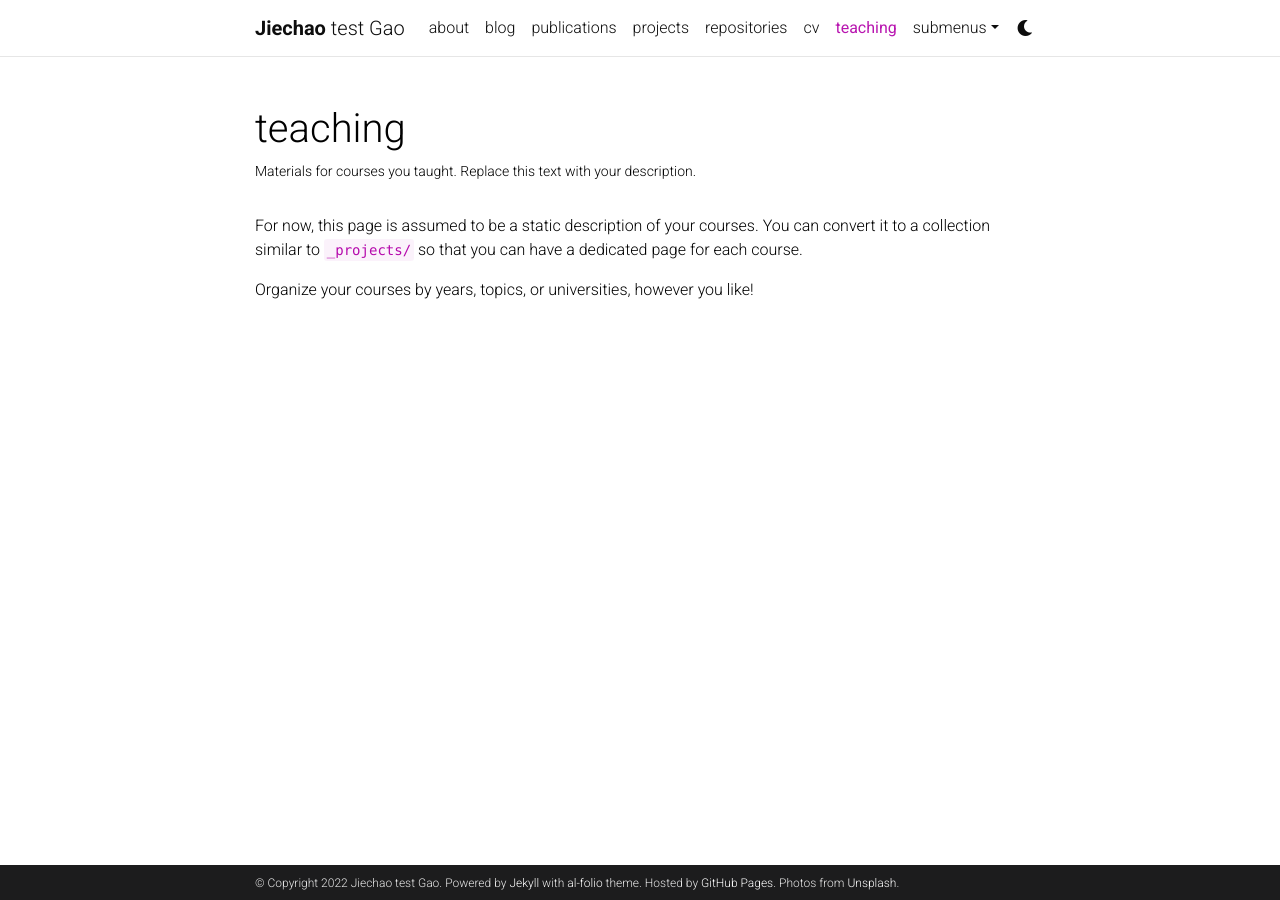
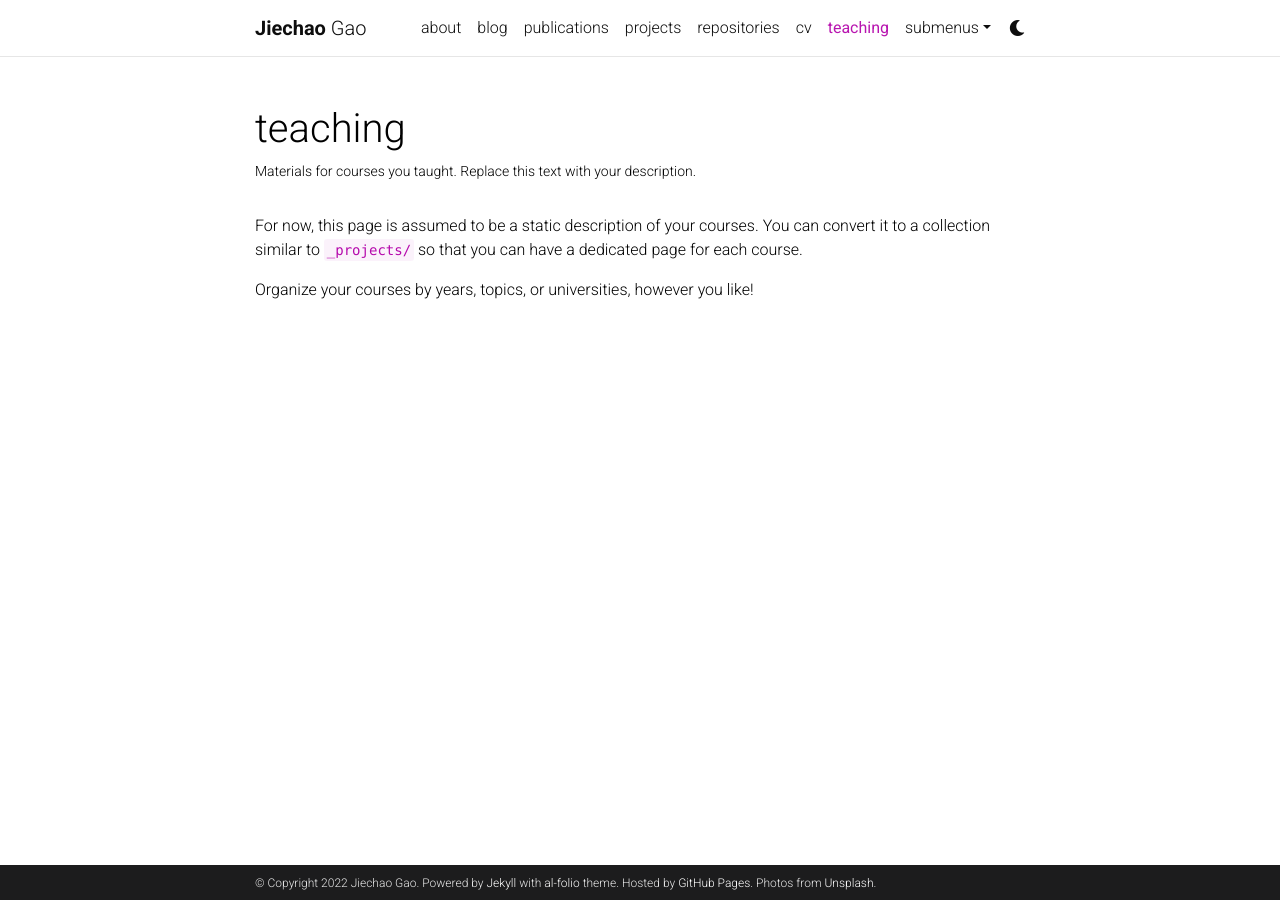
Before and after one commit to CreedGao/jiechaogao.github.io, a Jekyll site: the page built from _pages/teaching.md, in a window 1280 px wide. Built offline with Jekyll 4.4.1, drawn with Linux system fonts in a browser that asks for light colours; comment, search, counter and statistics services are not loaded; a style sheet for code colours, icons or effects is not loaded.

Commit message:
Update _config.yml

```diff
--- a/_config.yml
+++ b/_config.yml
@@ -4,7 +4,7 @@
 
 title: blank # the website title (if blank, full name will be used instead)
 first_name: Jiechao
-middle_name: test
+middle_name:
 last_name: Gao
 email: jg5ycn@virginia.edu
 description: > # the ">" symbol means to ignore newlines until "footer_text:"
```
